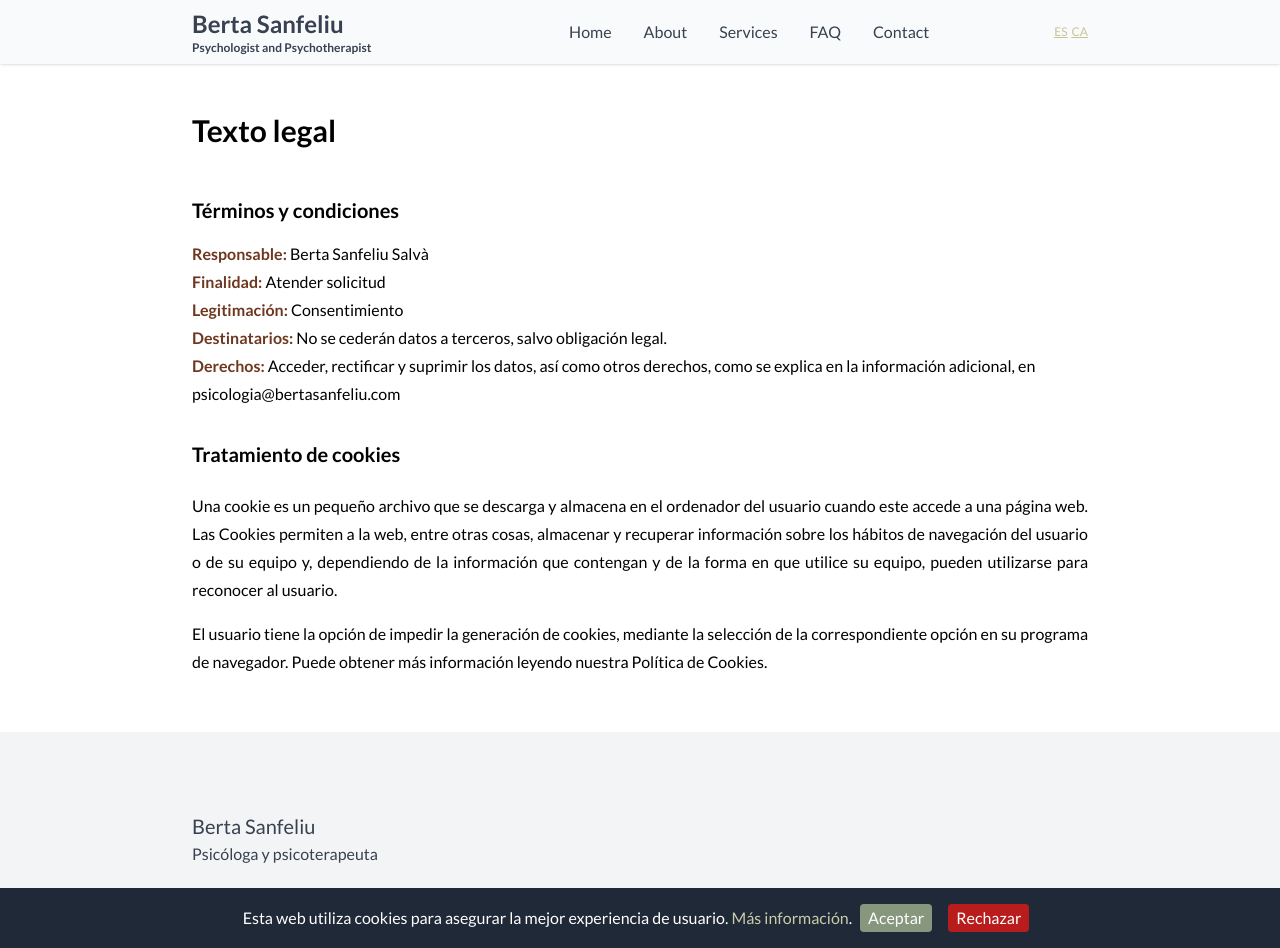
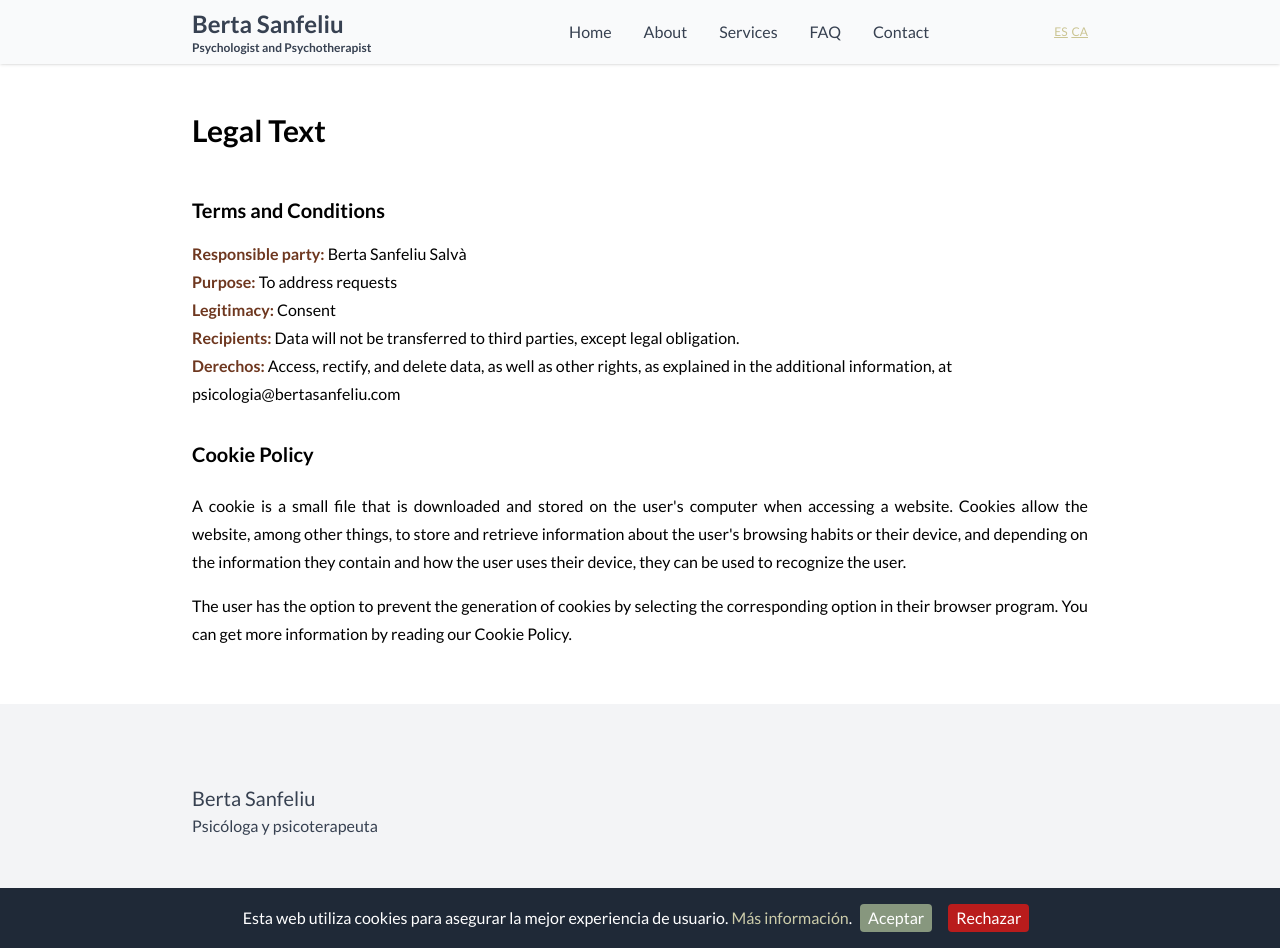
Before and after one commit to lluna86/lluna86.github.io, a Jekyll site: the page built from en/legal.md, in a window 1280 px wide and 948 px high. Built offline with Jekyll 4.4.1, drawn with Linux system fonts in a browser that asks for light colours; nearby versions of some CDN libraries.

Commit message:
Update legal.md

```diff
--- a/en/legal.md
+++ b/en/legal.md
@@ -1,16 +1,16 @@
 ---
 layout: en/default
-permalink: /en/legal/
+permalink: /en/legal-text/
 ---
 <div class="px-4 sm:px-8 md:py-12 lg:px-24 lg:py-12 xl:px-48 2xl:px-64">
-	<h1 class="pb-8">Texto legal</h1>
-	<h2 class="pb-4 text-xl">Términos y condiciones</h2>
-	<div><b>Responsable:</b> Berta Sanfeliu Salvà</div>
-	<div><b>Finalidad:</b> Atender solicitud</div>
-	<div><b>Legitimación:</b> Consentimiento</div>
-	<div><b>Destinatarios:</b> No se cederán datos a terceros, salvo obligación legal.</div>
-	<div><b>Derechos:</b> Acceder, rectificar y suprimir los datos, así como otros derechos, como se explica en la información adicional, en psicologia@bertasanfeliu.com</div>
-	<h2 class="pt-8 pb-4 text-xl">Tratamiento de cookies</h2>
-	<p class="text-justify">Una cookie es un pequeño archivo que se descarga y almacena en el ordenador del usuario cuando este accede a una página web. Las Cookies permiten a la web, entre otras cosas, almacenar y recuperar información sobre los hábitos de navegación del usuario o de su equipo y, dependiendo de la información que contengan y de la forma en que utilice su equipo, pueden utilizarse para reconocer al usuario.</p>
-	<p class="text-justify">El usuario tiene la opción de impedir la generación de cookies, mediante la selección de la correspondiente opción en su programa de navegador. Puede obtener más información leyendo nuestra Política de Cookies.</p>
+	<h1 class="pb-8">Legal Text</h1>
+	<h2 class="pb-4 text-xl">Terms and Conditions</h2>
+	<div><b>Responsible party:</b> Berta Sanfeliu Salvà</div>
+	<div><b>Purpose:</b> To address requests</div>
+	<div><b>Legitimacy:</b> Consent</div>
+	<div><b>Recipients:</b> Data will not be transferred to third parties, except legal obligation.</div>
+	<div><b>Derechos:</b> Access, rectify, and delete data, as well as other rights, as explained in the additional information, at psicologia@bertasanfeliu.com</div>
+	<h2 class="pt-8 pb-4 text-xl">Cookie Policy</h2>
+	<p class="text-justify">A cookie is a small file that is downloaded and stored on the user's computer when accessing a website. Cookies allow the website, among other things, to store and retrieve information about the user's browsing habits or their device, and depending on the information they contain and how the user uses their device, they can be used to recognize the user.</p>
+	<p class="text-justify">The user has the option to prevent the generation of cookies by selecting the corresponding option in their browser program. You can get more information by reading our Cookie Policy.</p>
 </div>
```
